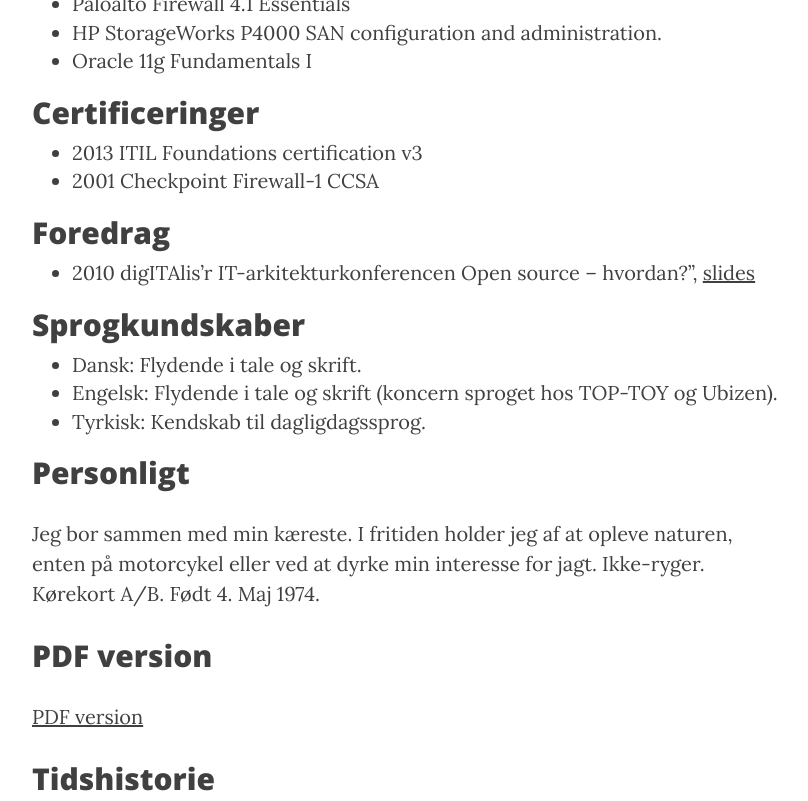
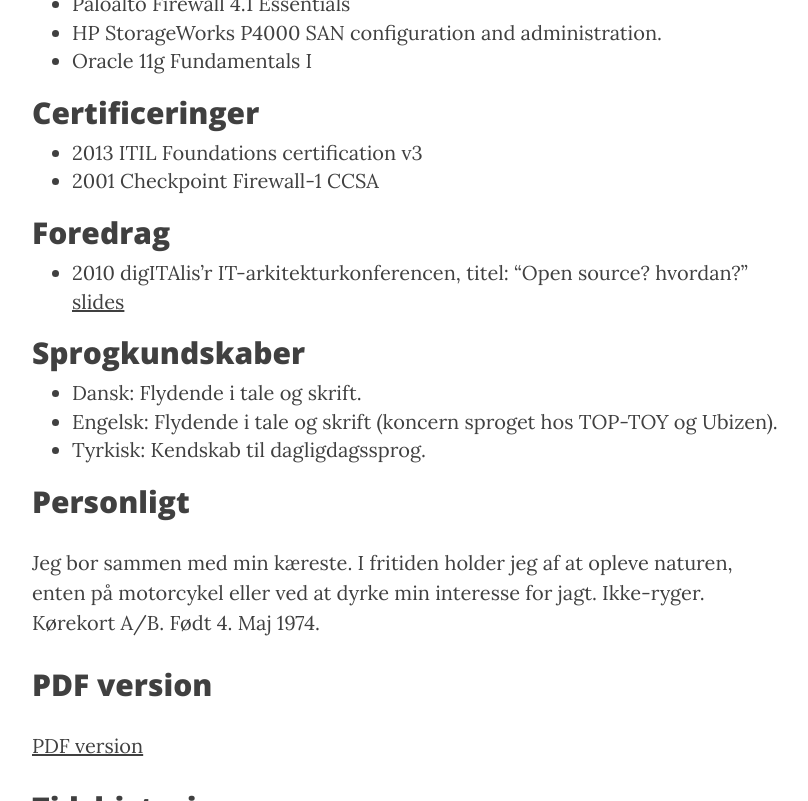
Before and after one commit to clysel/christian.lysel.net, a Jekyll site: the page built from cv.markdown, in a window 1280 px wide and 900 px high, scrolled down 2322 px, cut to the strip 0-801 px from the top of the window. Shown: the whole strip, without its empty margins (233-1041 px from the left). Built offline with Jekyll 4.4.1, drawn with Linux system fonts in a browser that asks for light colours; nearby versions of some CDN libraries.

Commit message:
Update cv.markdown

```diff
--- a/cv.markdown
+++ b/cv.markdown
@@ -64,7 +64,7 @@ Som en problemknusende og samvittighedsfuld systemadministrator/konsulent har je
 
 ## Foredrag
 
-* 2010 digITAlis'r IT-arkitekturkonferencen Open source &ndash; hvordan?&rdquo;, [slides](/foredrag.pdf)
+* 2010 digITAlis'r IT-arkitekturkonferencen, titel: "Open source? hvordan?" [slides](/foredrag.pdf)
 
 ## Sprogkundskaber
 
```
